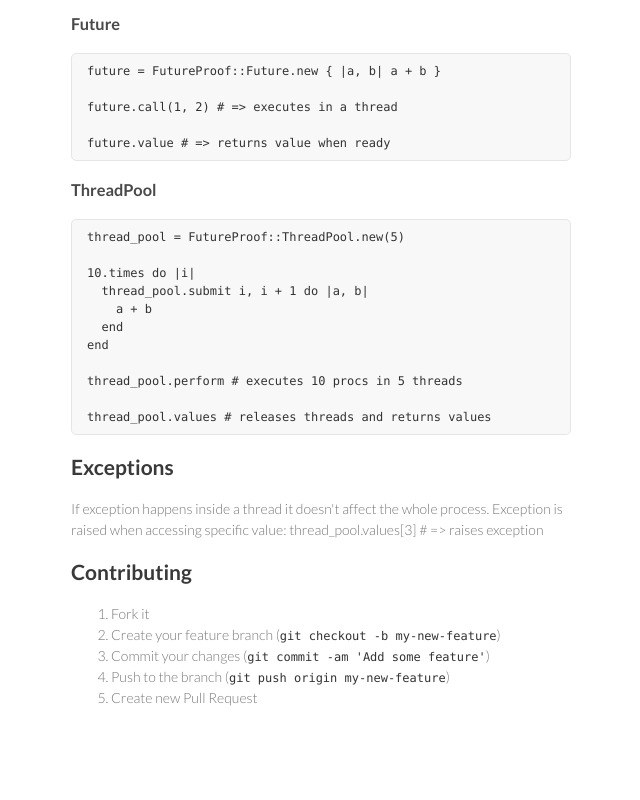
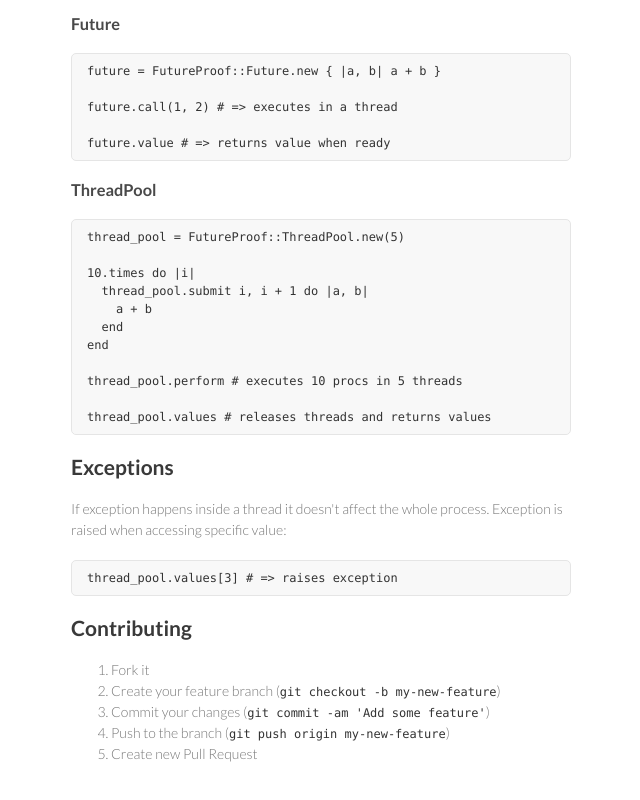
Before and after one commit to nikitachernov/FutureProof, a plain HTML site: page index.html in a window 1280 px wide. Shown: the part 837-1637 px from the top of the page, without its empty margins (499-1139 px from the left). Before the commit the page ends 1615 px from the top, so only its background shows below. Drawn offline with Linux system fonts and the light colour scheme.

```diff
--- a/index.html
+++ b/index.html
@@ -79,9 +79,10 @@ thread_pool.values # releases threads and returns values
 
 <h2>Exceptions</h2>
 
-<p>If exception happens inside a thread it doesn't affect the whole process.
-  Exception is raised when accessing specific value:
-      thread_pool.values[3] # =&gt; raises exception</p>
+<p>If exception happens inside a thread it doesn't affect the whole process.  Exception is raised when accessing specific value:</p>
+
+<pre><code>thread_pool.values[3] # =&gt; raises exception
+</code></pre>
 
 <h2>Contributing</h2>
 
```
Also changed, not shown: params.json (+1 -1 lines).
